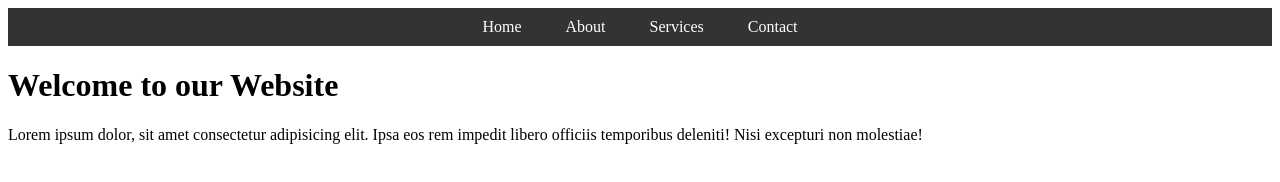
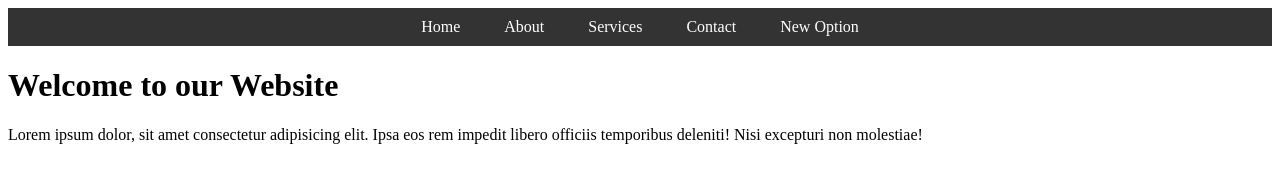
Before and after one commit to uzannat86/my-pc1, a plain HTML site: page merging-conflict/index.html in a window 1280 px wide. Drawn offline with Linux system fonts and the light colour scheme.

Commit message:
some modificstion

```diff
--- a/merging-conflict/index.html
+++ b/merging-conflict/index.html
@@ -12,6 +12,7 @@
         <a href="about">About</a>
         <a href="services">Services</a>
         <a href="contact">Contact</a>
+        <a href="new option">New Option</a>
     </nav>
     <h1>Welcome to our Website</h1>
     <p>Lorem ipsum dolor, sit amet consectetur adipisicing elit. Ipsa eos rem impedit libero officiis temporibus deleniti! Nisi excepturi non molestiae!</p>
```
